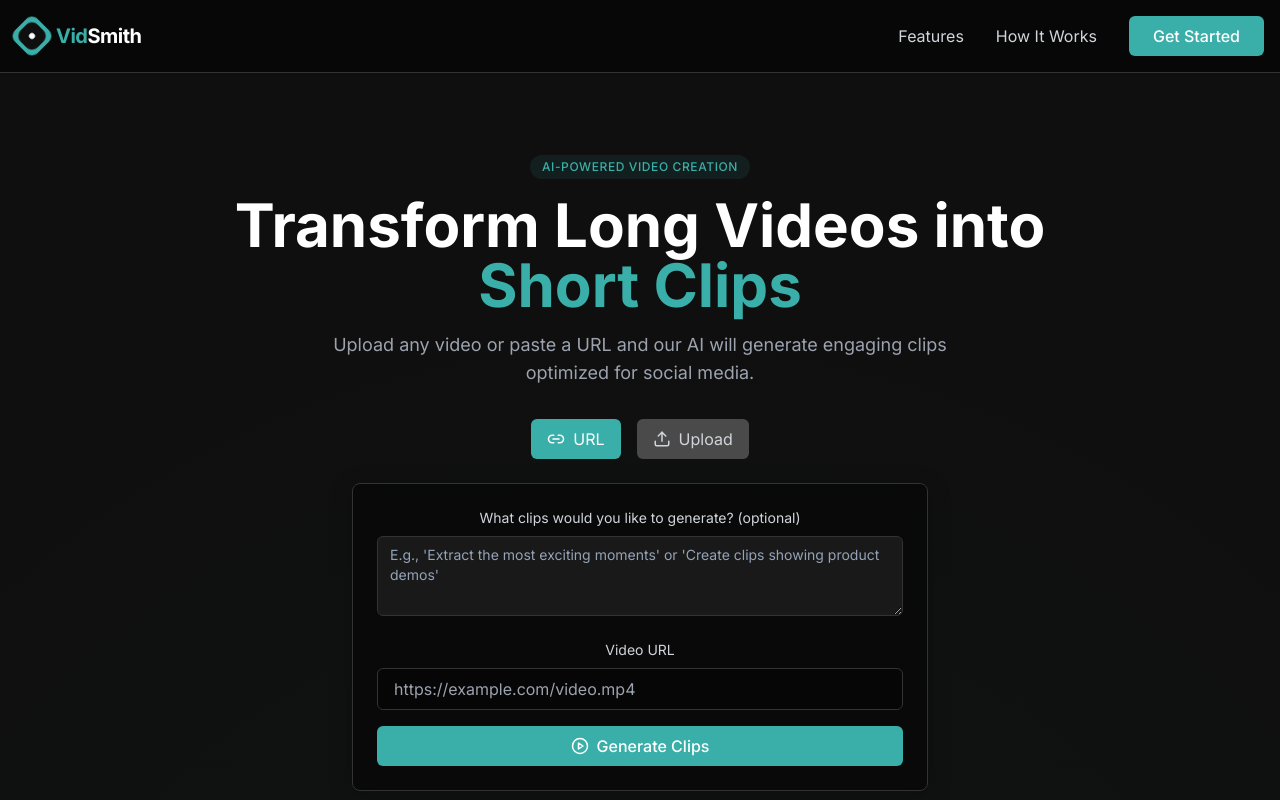
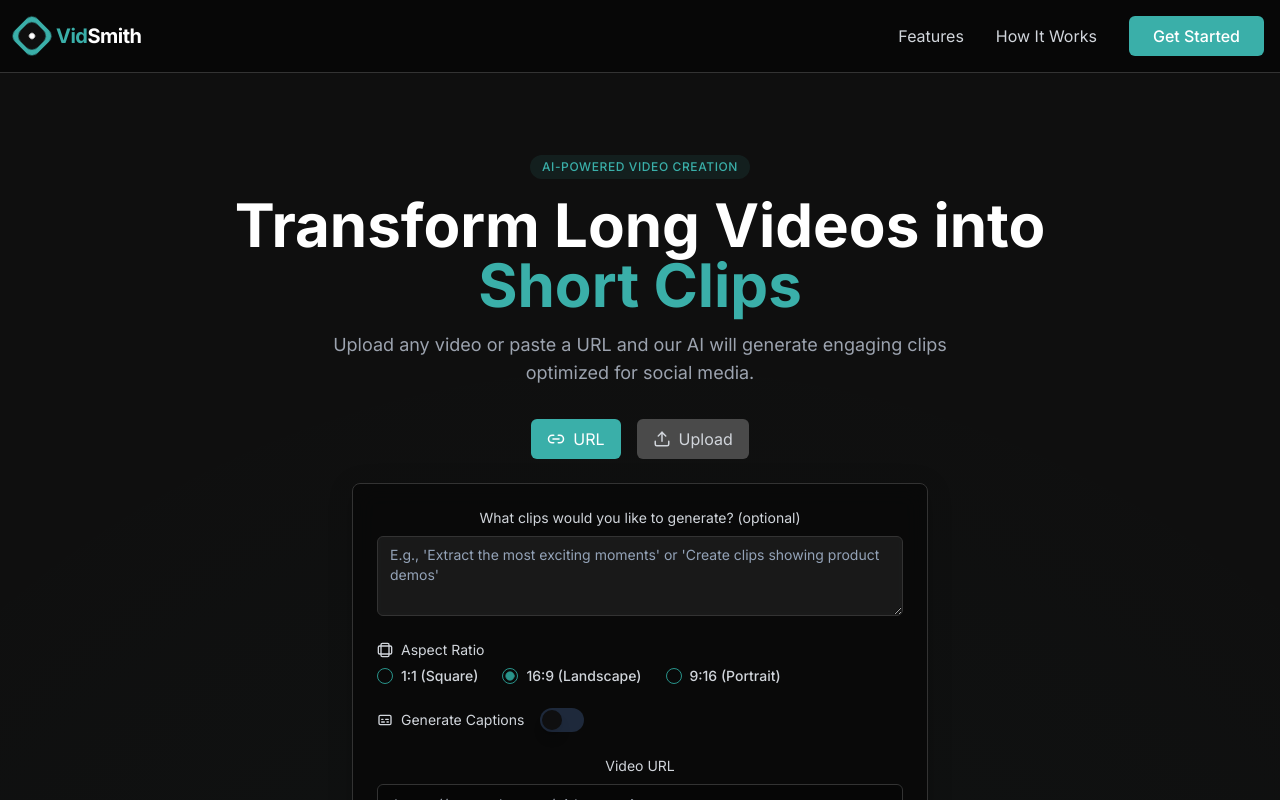
Before and after one commit to HackerInRed/quick-vidsmith-42, a React (Vite) app: page / in a window 1280 px wide. Shown: the top 800 px of the page. Built offline with nearby package versions, Linux system fonts and the light colour scheme.

Commit message:
Add additional input options
Adds aspect ratio and captions options to the video processing input.

```diff
--- a/src/components/VideoInput.tsx
+++ b/src/components/VideoInput.tsx
@@ -1,11 +1,21 @@
 
 import React, { useState, useRef } from 'react';
 import { toast } from 'sonner';
-import { Link2, Upload, PlayCircle } from 'lucide-react';
+import { Link2, Upload, PlayCircle, Ratio, Captions } from 'lucide-react';
 import { Textarea } from "./ui/textarea";
+import { RadioGroup, RadioGroupItem } from "./ui/radio-group";
+import { Label } from "./ui/label";
+import { Switch } from "./ui/switch";
+import { FormControl, FormItem, FormLabel } from "./ui/form";
 
 interface VideoInputProps {
-  onVideoSubmit: (data: { type: 'url' | 'file', source: string | File, query: string }) => void;
+  onVideoSubmit: (data: {
+    type: 'url' | 'file',
+    source: string | File,
+    query: string,
+    aspectRatio: '1:1' | '16:9' | '9:16',
+    captions: boolean
+  }) => void;
   isProcessing: boolean;
 }
 
@@ -14,6 +24,8 @@ const VideoInput: React.FC<VideoInputProps> = ({ onVideoSubmit, isProcessing })
   const [videoUrl, setVideoUrl] = useState('');
   const [dragActive, setDragActive] = useState(false);
   const [userQuery, setUserQuery] = useState('');
+  const [aspectRatio, setAspectRatio] = useState<'1:1' | '16:9' | '9:16'>('16:9');
+  const [enableCaptions, setEnableCaptions] = useState(false);
   const fileInputRef = useRef<HTMLInputElement>(null);
   const [selectedFile, setSelectedFile] = useState<File | null>(null);
 
@@ -27,7 +39,9 @@ const VideoInput: React.FC<VideoInputProps> = ({ onVideoSubmit, isProcessing })
     onVideoSubmit({
       type: 'url',
       source: videoUrl,
-      query: userQuery
+      query: userQuery,
+      aspectRatio,
+      captions: enableCaptions
     });
   };
 
@@ -51,7 +65,9 @@ const VideoInput: React.FC<VideoInputProps> = ({ onVideoSubmit, isProcessing })
     onVideoSubmit({
       type: 'file',
       source: selectedFile,
-      query: userQuery
+      query: userQuery,
+      aspectRatio,
+      captions: enableCaptions
     });
   };
 
@@ -112,6 +128,49 @@ const VideoInput: React.FC<VideoInputProps> = ({ onVideoSubmit, isProcessing })
             className="glass-input w-full min-h-[80px] text-white bg-vidsmith-muted/30 border-vidsmith-border"
             value={userQuery}
             onChange={(e) => setUserQuery(e.target.value)}
+            disabled={isProcessing}
+          />
+        </div>
+
+        {/* Aspect Ratio Selector */}
+        <div className="mb-6">
+          <div className="flex items-center gap-2 mb-2">
+            <Ratio size={16} className="text-gray-300" />
+            <label className="block text-sm text-gray-300">
+              Aspect Ratio
+            </label>
+          </div>
+          <RadioGroup
+            value={aspectRatio}
+            onValueChange={(value) => setAspectRatio(value as '1:1' | '16:9' | '9:16')}
+            className="flex space-x-4"
+          >
+            <div className="flex items-center space-x-2">
+              <RadioGroupItem value="1:1" id="ratio-square" disabled={isProcessing} />
+              <Label htmlFor="ratio-square" className="text-gray-300">1:1 (Square)</Label>
+            </div>
+            <div className="flex items-center space-x-2">
+              <RadioGroupItem value="16:9" id="ratio-landscape" disabled={isProcessing} />
+              <Label htmlFor="ratio-landscape" className="text-gray-300">16:9 (Landscape)</Label>
+            </div>
+            <div className="flex items-center space-x-2">
+              <RadioGroupItem value="9:16" id="ratio-portrait" disabled={isProcessing} />
+              <Label htmlFor="ratio-portrait" className="text-gray-300">9:16 (Portrait)</Label>
+            </div>
+          </RadioGroup>
+        </div>
+
+        {/* Captions Toggle */}
+        <div className="flex items-center space-x-4 mb-6">
+          <div className="flex items-center gap-2">
+            <Captions size={16} className="text-gray-300" />
+            <label className="text-sm text-gray-300">
+              Generate Captions
+            </label>
+          </div>
+          <Switch
+            checked={enableCaptions}
+            onCheckedChange={setEnableCaptions}
             disabled={isProcessing}
           />
         </div>
--- a/src/components/VideoProcessor.tsx
+++ b/src/components/VideoProcessor.tsx
@@ -9,6 +9,8 @@ interface VideoSource {
   type: 'url' | 'file';
   source: string | File;
   query: string;
+  aspectRatio: '1:1' | '16:9' | '9:16';
+  captions: boolean;
 }
 
 interface ApiResponse {
@@ -43,6 +45,8 @@ const VideoProcessor: React.FC = () => {
       const formData = new FormData();
       formData.append('type', data.type);
       formData.append('query', data.query || '');
+      formData.append('aspectRatio', data.aspectRatio);
+      formData.append('captions', data.captions.toString());
 
       if (data.type === 'url') {
         formData.append('url', data.source as string);
@@ -112,6 +116,10 @@ const VideoProcessor: React.FC = () => {
     setProcessedVideoUrl(null);
 
     toast.info('Starting video processing...');
+    console.log('Processing with options:', {
+      aspectRatio: data.aspectRatio,
+      captions: data.captions
+    });
 
     try {
       // Make the actual API call
--- a/src/lib/types.ts
+++ b/src/lib/types.ts
@@ -3,6 +3,8 @@ export interface VideoInput {
   type: 'url' | 'file';
   source: string | File;
   query?: string;
+  aspectRatio: '1:1' | '16:9' | '9:16';
+  captions: boolean;
 }
 
 export interface ProcessingStatus {
```
